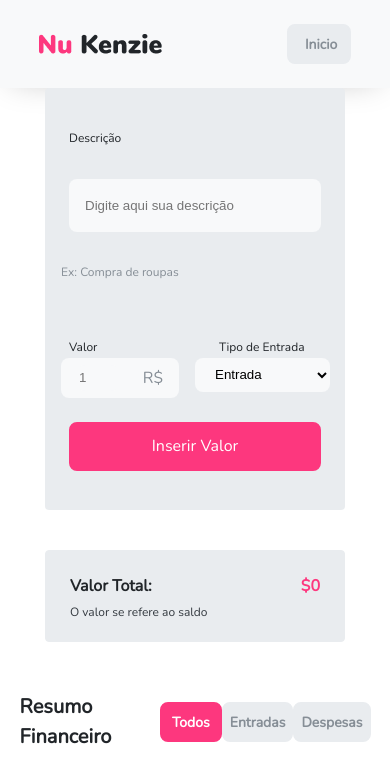
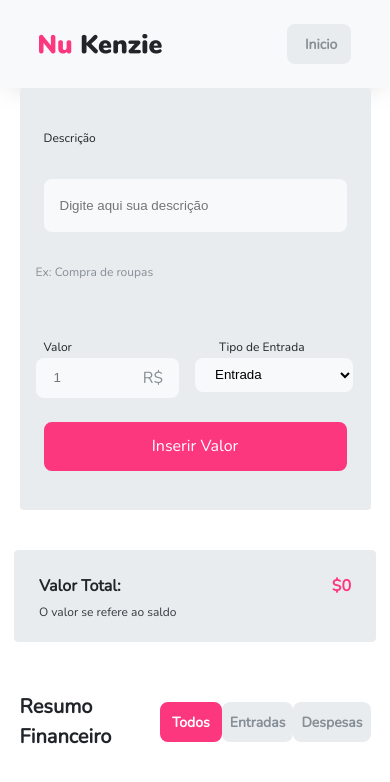
Before and after one commit to FranklinNeto/nu-kenzie, a React (Create React App) app: page / in a window 390 px wide. Shown: the top 782 px of the page. Built offline with nearby package versions, Linux system fonts and the light colour scheme.

Commit message:
fix: responsividade do forms

```diff
--- a/src/App.css
+++ b/src/App.css
@@ -52,8 +52,8 @@ body {
     align-items: center;
   }
 
-  .form {
-    max-width: none;
+  form {
+    max-width: 550px;
     min-width: none;
     width: 90vw;
   }
@@ -65,5 +65,7 @@ body {
   }
   .totalMoney {
     min-width: none;
+    max-width: 510px;
+    width: 80vw;
   }
 }
```
Also changed, not shown: 1 other file (tests, documents, lock files or other folders).
